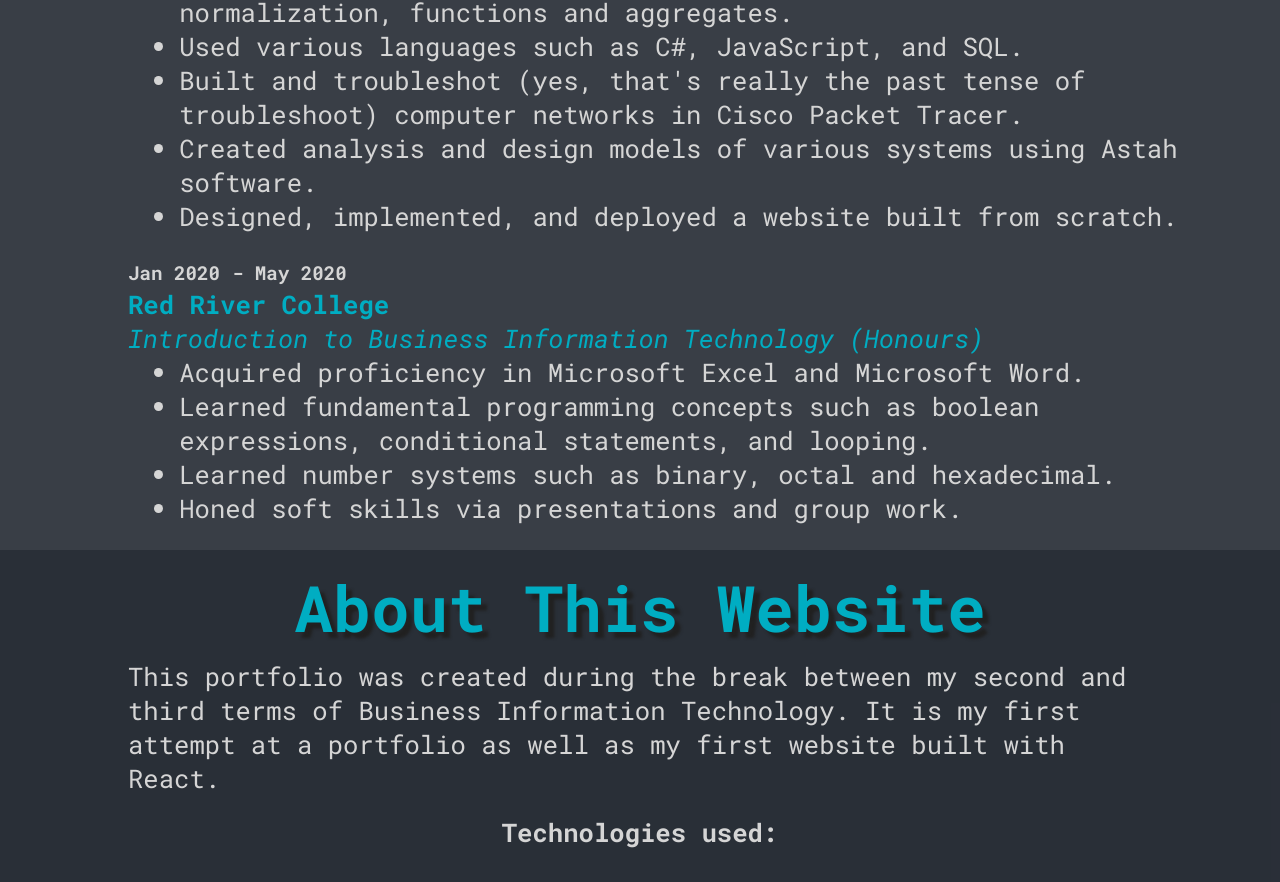
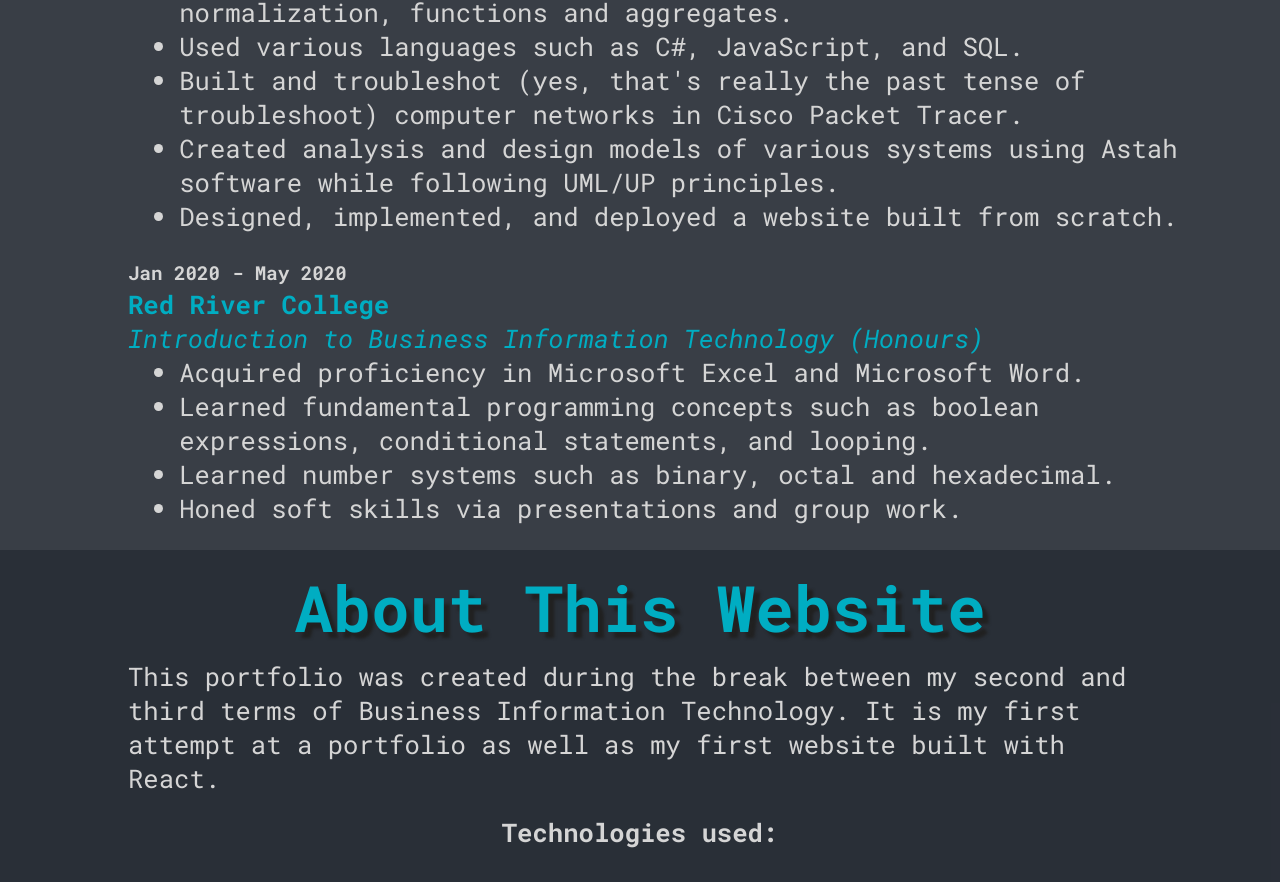
Before and after one commit to TritoLL/react-portfolio, a React (Create React App) app: page / in a window 1280 px wide. Shown: the part 1838-2720 px from the top of the page. Built offline with nearby package versions, Linux system fonts and the light colour scheme.

Commit message:
Update EducationEntries.js

```diff
--- a/src/data/EducationEntries.js
+++ b/src/data/EducationEntries.js
@@ -12,7 +12,7 @@ export const educationEntries = [
             "Acquired SQL knowledge including CRUD/ERD basics, table normalization, functions and aggregates.",
             "Used various languages such as C#, JavaScript, and SQL.",
             "Built and troubleshot (yes, that's really the past tense of troubleshoot) computer networks in Cisco Packet Tracer.",
-            "Created analysis and design models of various systems using Astah software.",
+            "Created analysis and design models of various systems using Astah software while following UML/UP principles.",
             "Designed, implemented, and deployed a website built from scratch.",
         ],
     },
```
